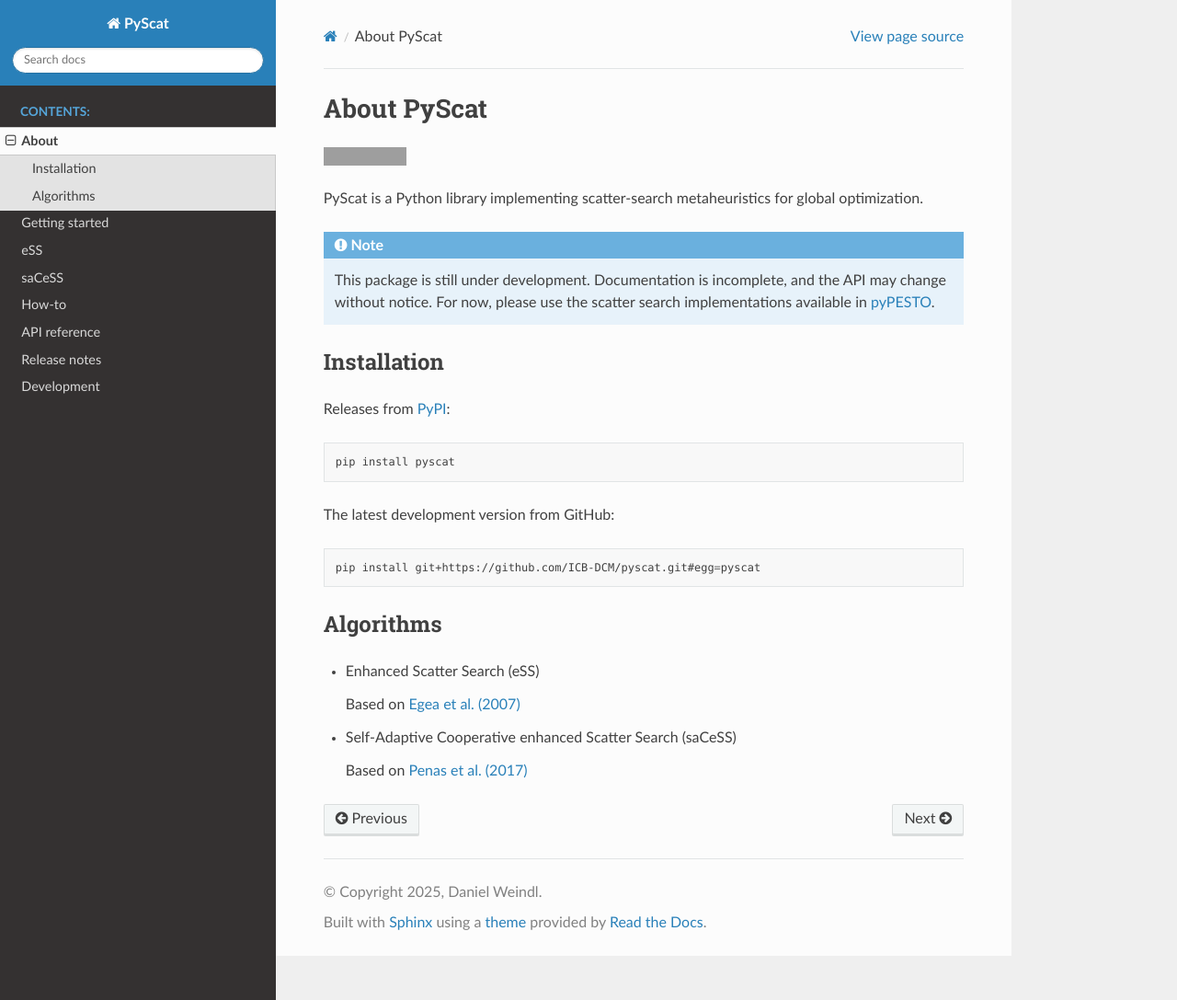
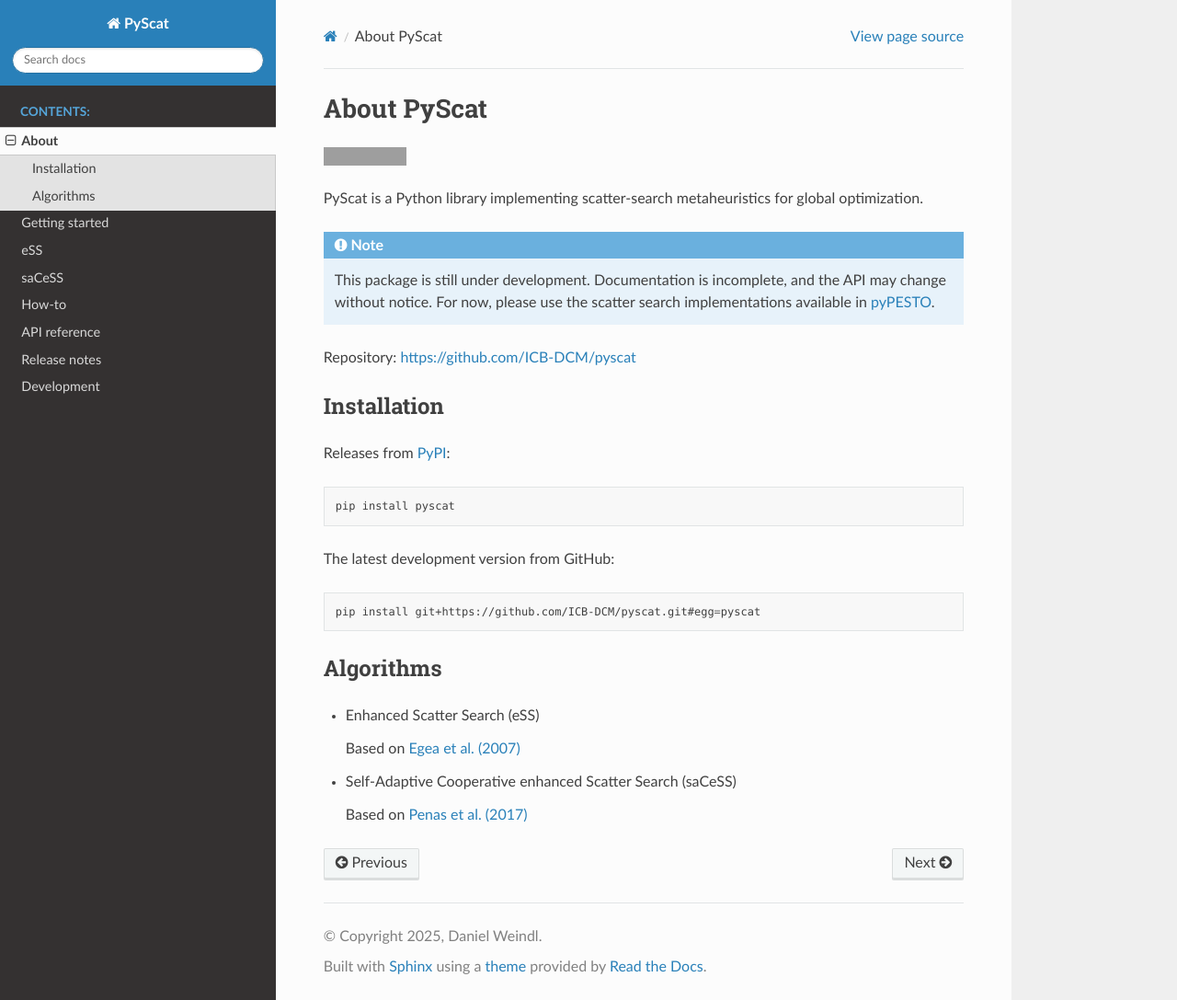
Before and after one commit to ICB-DCM/pyscat, a Sphinx documentation site: the page built from doc/about.rst, in a window 1280 px wide and 1087 px high. Shown: the whole window at 92% size. Built offline with Sphinx 7.4.7 and the Read the Docs theme 3.1.0, drawn with Linux system fonts in a browser that asks for light colours; some of the changed lines change nothing that is shown; grey boxes are pictures that could not be loaded.

Commit message:
doc: repo link

```diff
--- a/doc/about.rst
+++ b/doc/about.rst
@@ -14,6 +14,8 @@
    Documentation is incomplete, and the API may change without notice.
    For now, please use the scatter search implementations available in
    `pyPESTO <https://pypesto.readthedocs.io/en/latest/>`_.
+
+Repository: https://github.com/ICB-DCM/pyscat
 
 Installation
 ------------
```
